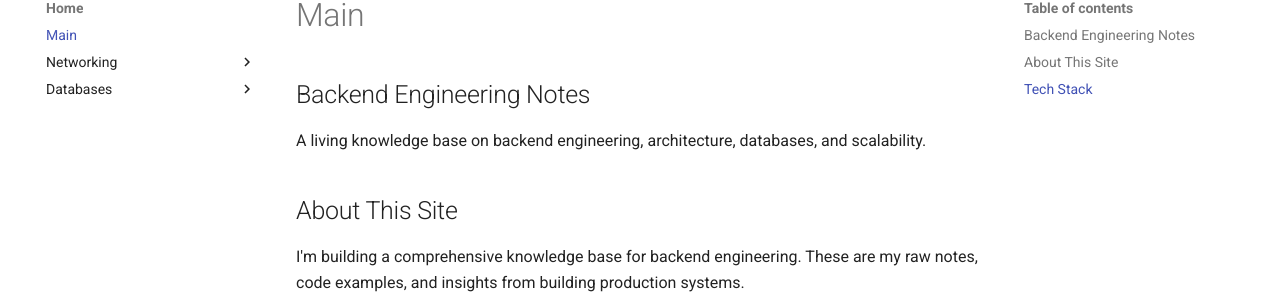
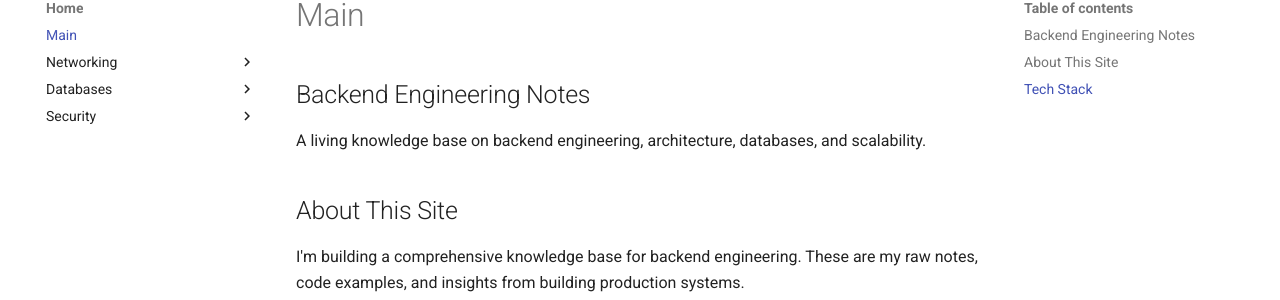
Before and after one commit to labeebahmad201/backend-engineering-notes, an MkDocs documentation site: the page built from docs/index.md, in a window 1280 px wide. Shown: the part 151-451 px from the top of the page. Built offline with MkDocs 1.6.1 and Material for MkDocs 9.7.7, drawn with Linux system fonts in a browser that asks for light colours.

Commit message:
Update mkdocs.yml

```diff
--- a/mkdocs.yml
+++ b/mkdocs.yml
@@ -31,6 +31,8 @@ nav:
       - Databases:
           - Overview: databases/overview.md
           - Database Optimization From Indexes to Partitioning: databases/Database-Optimization-From-Indexes-to-Partitioning.md
+      - Security:
+          - Overview: security/overview.md
   - Architecture:
       - Overview: architecture/layered.md
       - Layered: architecture/layered.md
```
